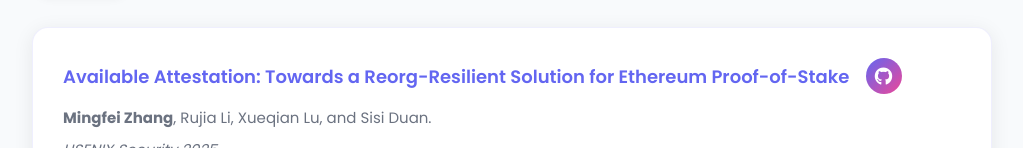
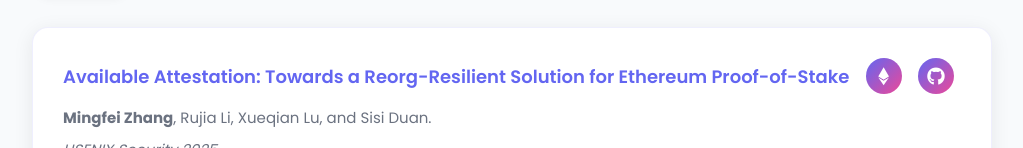
Before and after one commit to Mart1i1n/mingfei, a plain HTML site: page index.html in a window 1280 px wide. Shown: the part 546-694 px from the top of the page, without its empty margins (128-1151 px from the left). Drawn offline with Linux system fonts and the light colour scheme.

Commit message:
update eip-7942

```diff
--- a/index.html
+++ b/index.html
@@ -47,6 +47,9 @@
             <a href="https://www.usenix.org/conference/usenixsecurity25/presentation/zhang-mingfei/">
               Available Attestation: Towards a Reorg-Resilient Solution for Ethereum Proof-of-Stake
             </a>
+            <a href="https://eips.ethereum.org/EIPS/eip-7942" class="github-link" aria-label="View EIP-7942 on Ethereum">
+              <i class="fab fa-ethereum"></i>
+            </a>
             <a href="https://github.com/Mart1i1n/available-attestation" class="github-link" aria-label="View source code on GitHub">
               <i class="fab fa-github"></i>
             </a>
```
